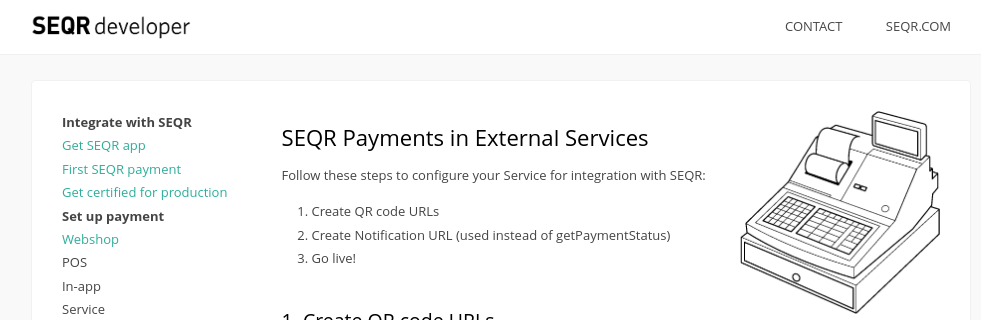
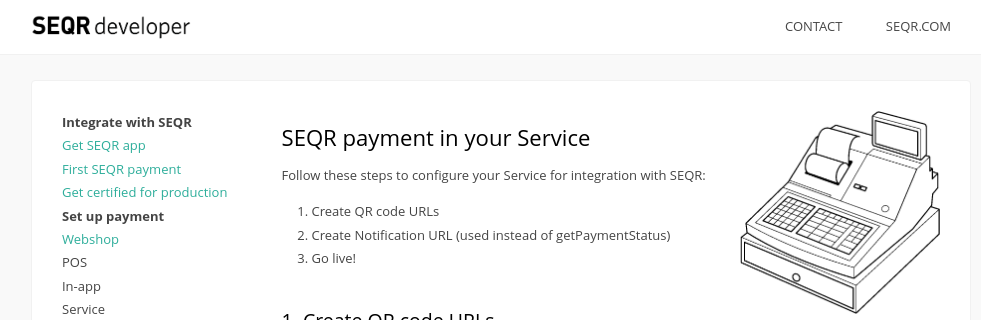
Before and after one commit to SeamlessDistribution/SeamlessDistribution.github.io, a Jekyll site: the page built from merchant/externalservices/index.md, in a window 1280 px wide and 900 px high. Shown: the top 320 px of the window, without its empty margins (139-1120 px from the left). Built offline with Jekyll 4.4.1, drawn with Linux system fonts in a browser that asks for light colours.

Commit message:
Update index.md

```diff
--- a/merchant/externalservices/index.md
+++ b/merchant/externalservices/index.md
@@ -6,7 +6,7 @@
 
 <img src="/assets/images/cash_register_bw.png" align="right" width="200px"/>
 
-## SEQR Payments in External Services
+## SEQR payment in your Service
 
 
 Follow these steps to configure your Service for integration with SEQR:
```
